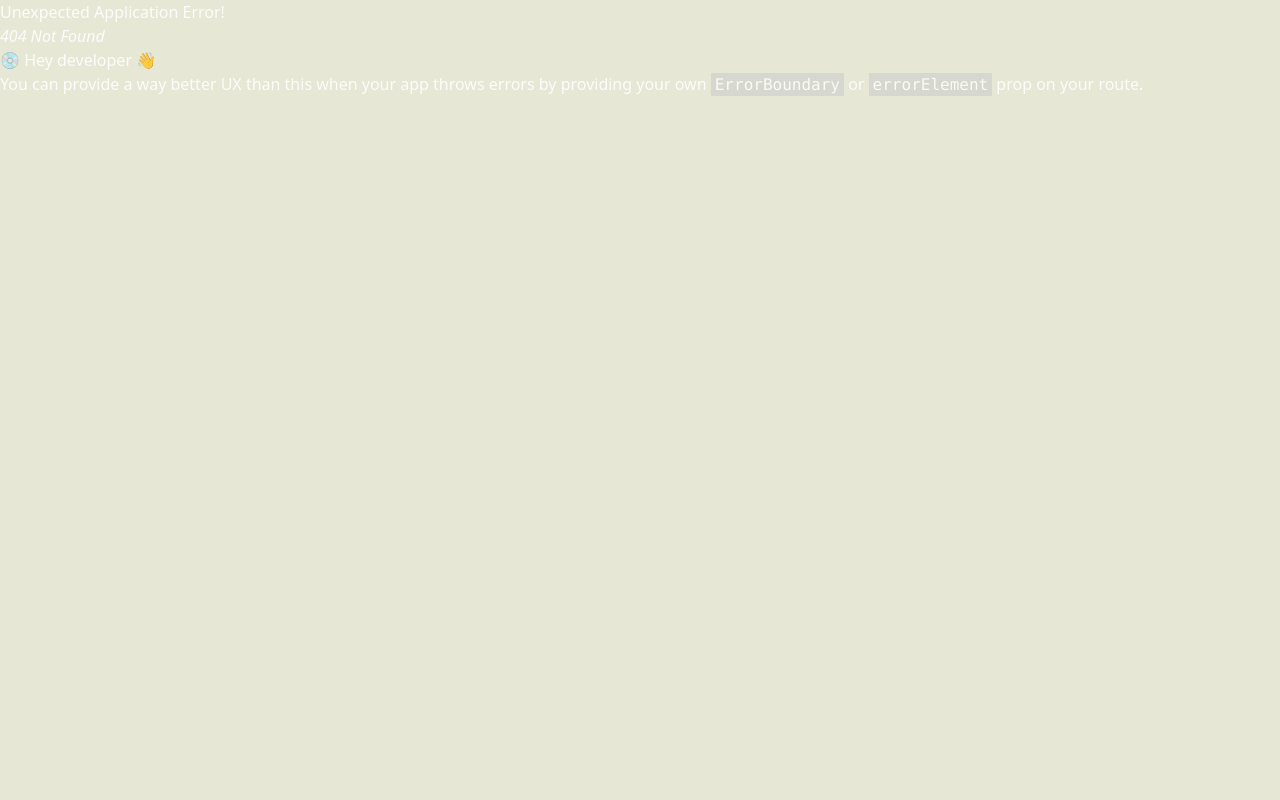
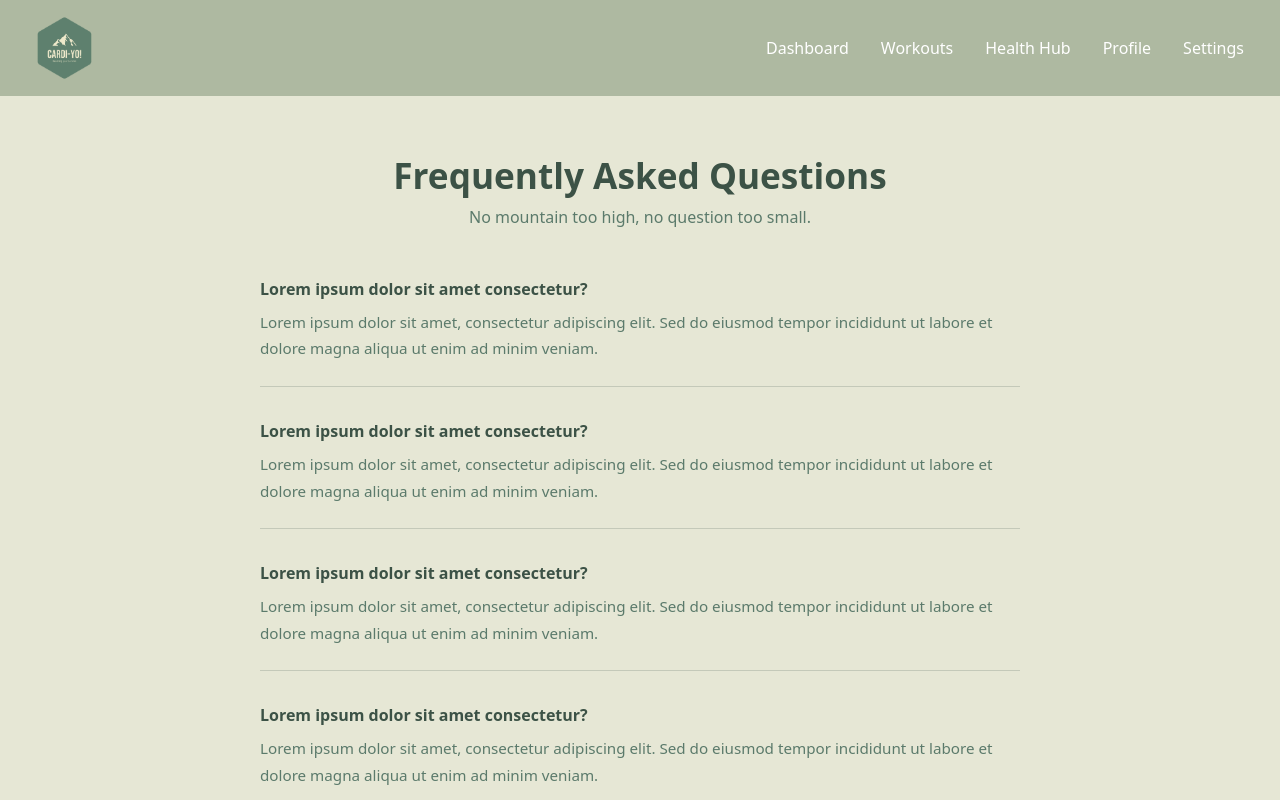
Before and after one commit to JunLi23/CardiYo, a React (Vite) app in the folder client/: page /FAQ in a window 1280 px wide. Before the commit this address had no page. Shown: the top 800 px of the page. Built offline with nearby package versions, Linux system fonts and the light colour scheme.

Commit message:
added basic faq page, WIP

```diff
--- a/client/src/main.jsx
+++ b/client/src/main.jsx
@@ -16,6 +16,7 @@ import Profile from "./pages/Profile";
 import Settings from "./pages/Settings";
 import "./styles/index.css";
 import LoginSignUp from "./pages/LoginSignUp";
+import FAQ from "./pages/FAQ";
 
 const router = createBrowserRouter([
   {
@@ -71,6 +72,10 @@ const router = createBrowserRouter([
   {
     path: "/LoginSignUp",
     element: <LoginSignUp />,
+  },
+  {
+    path: "/FAQ",
+    element: <FAQ />,
   }
 ]);
 
--- /dev/null
+++ b/client/src/pages/FAQ.jsx
@@ -0,0 +1,63 @@
+import Navbar from "../components/Navbar";
+import Footer from "../components/Footer";
+import "../styles/FAQ.css";
+
+const faqs = [
+  {
+    question: "Lorem ipsum dolor sit amet consectetur?",
+    answer: "Lorem ipsum dolor sit amet, consectetur adipiscing elit. Sed do eiusmod tempor incididunt ut labore et dolore magna aliqua ut enim ad minim veniam."
+  },
+  {
+    question: "Lorem ipsum dolor sit amet consectetur?",
+    answer: "Lorem ipsum dolor sit amet, consectetur adipiscing elit. Sed do eiusmod tempor incididunt ut labore et dolore magna aliqua ut enim ad minim veniam."
+  },
+  {
+    question: "Lorem ipsum dolor sit amet consectetur?",
+    answer: "Lorem ipsum dolor sit amet, consectetur adipiscing elit. Sed do eiusmod tempor incididunt ut labore et dolore magna aliqua ut enim ad minim veniam."
+  },
+  {
+    question: "Lorem ipsum dolor sit amet consectetur?",
+    answer: "Lorem ipsum dolor sit amet, consectetur adipiscing elit. Sed do eiusmod tempor incididunt ut labore et dolore magna aliqua ut enim ad minim veniam."
+  },
+  {
+    question: "Lorem ipsum dolor sit amet consectetur?",
+    answer: "Lorem ipsum dolor sit amet, consectetur adipiscing elit. Sed do eiusmod tempor incididunt ut labore et dolore magna aliqua ut enim ad minim veniam."
+  },
+  {
+    question: "Lorem ipsum dolor sit amet consectetur?",
+    answer: "Lorem ipsum dolor sit amet, consectetur adipiscing elit. Sed do eiusmod tempor incididunt ut labore et dolore magna aliqua ut enim ad minim veniam."
+  },
+  {
+    question: "Lorem ipsum dolor sit amet consectetur?",
+    answer: "Lorem ipsum dolor sit amet, consectetur adipiscing elit. Sed do eiusmod tempor incididunt ut labore et dolore magna aliqua ut enim ad minim veniam."
+  },
+  {
+    question: "Lorem ipsum dolor sit amet consectetur?",
+    answer: "Lorem ipsum dolor sit amet, consectetur adipiscing elit. Sed do eiusmod tempor incididunt ut labore et dolore magna aliqua ut enim ad minim veniam."
+  }
+];
+
+const FAQ = () => {
+  return (
+    <>
+      <Navbar />
+      <div className="faq-page">
+        <div className="faq-header">
+          <h1>Frequently Asked Questions</h1>
+          <p>No mountain too high, no question too small.</p>
+        </div>
+        <div className="faq-list">
+          {faqs.map((item, index) => (
+            <div key={index} className="faq-item">
+              <p className="faq-question">{item.question}</p>
+              <p className="faq-answer">{item.answer}</p>
+            </div>
+          ))}
+        </div>
+      </div>
+      <Footer />
+    </>
+  );
+};
+
+export default FAQ;
--- a/client/src/pages/Settings.jsx
+++ b/client/src/pages/Settings.jsx
@@ -1,4 +1,4 @@
-import { Outlet } from "react-router-dom";
+import { Outlet, useNavigate } from "react-router-dom";
 import Navbar from "../components/Navbar";
 import splashBg from '../assets/Splash.jpg';
 import blankPf from '../assets/blank-pf.png';
@@ -11,6 +11,7 @@ import '../styles/LoginSignUp.css';
 
 const Settings = () => {
   const [activeForm, setActiveForm] = useState(null);
+  const navigate = useNavigate();
 
   return (
     <>
@@ -61,7 +62,7 @@ const Settings = () => {
 
         <button onClick={() => setActiveForm("accessibility")}> Accessibility </button>
 
-        <button className="faq"> FAQ </button>
+        <button className="faq" onClick={() => navigate("/FAQ")}> FAQ </button>
 
         <button className="contactUs"> Contact Us </button>
 
--- /dev/null
+++ b/client/src/styles/FAQ.css
@@ -0,0 +1,49 @@
+.faq-page {
+  background-color: #E6E7D5;
+  min-height: calc(100vh - 70px);
+  padding: 60px 20px 80px;
+  font-family: system-ui, -apple-system, Segoe UI, Roboto;
+}
+
+.faq-header {
+  text-align: center;
+  margin-bottom: 48px;
+}
+
+.faq-header h1 {
+  font-size: 2.2rem;
+  font-weight: 700;
+  color: #3C5246;
+  margin-bottom: 10px;
+}
+
+.faq-header p {
+  color: #5b7a6b;
+  font-size: 1rem;
+}
+
+.faq-list {
+  max-width: 760px;
+  margin: 0 auto;
+  display: flex;
+  flex-direction: column;
+  gap: 32px;
+}
+
+.faq-item {
+  border-bottom: 1px solid rgba(60, 82, 70, 0.2);
+  padding-bottom: 24px;
+}
+
+.faq-question {
+  font-size: 1rem;
+  font-weight: 700;
+  color: #3C5246;
+  margin-bottom: 8px;
+}
+
+.faq-answer {
+  font-size: 0.95rem;
+  color: #5b7a6b;
+  line-height: 1.75;
+}
```
